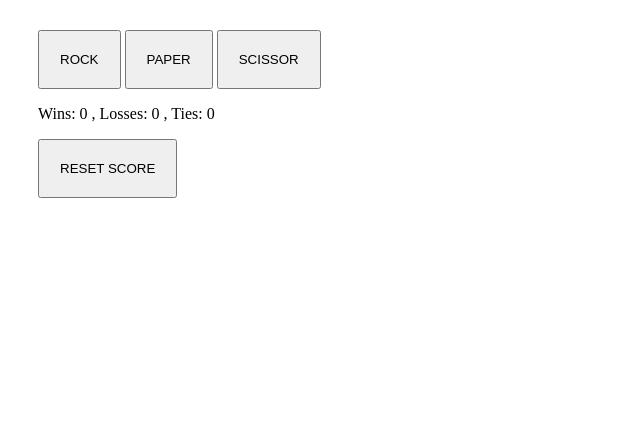
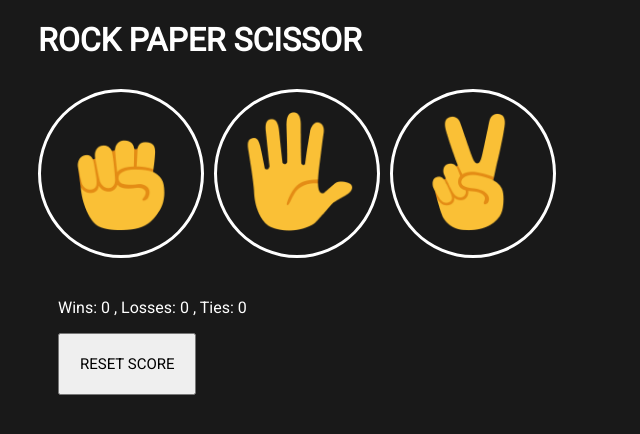
Before and after one commit to amvaib/JAVASCRIPT, a plain HTML site: page rockpapergame/index.html in a window 1280 px wide. Shown: the whole page, without its empty margins (0-640 px from the left). Drawn offline with Linux system fonts and the light colour scheme.

Commit message:
ADDED CSS TO ROCK PAPER SCISSOR GAME

```diff
--- a/rockpapergame/index.html
+++ b/rockpapergame/index.html
@@ -11,28 +11,35 @@
 
 <body>
 
+    <h1>ROCK PAPER SCISSOR</h1>
+
     <div class="buttoncontainer">
         <button class="rock" onclick="
             playGame('ROCK');
             ">
-            ROCK
+            <img src="./images/rock-emoji.png" alt="ROCK">
         </button>
 
         <button class="paper" onclick="
         playGame('PAPER');
         ">
-            PAPER
+            <img src="./images/paper-emoji.png" alt="PAPER">
         </button>
 
         <button class="scissor" onclick="
         playGame('SCISSOR')
         ">
-            SCISSOR
+            <img src="./images/scissor-emoji.png" alt="SCISSOR">
         </button>
 
 
+    </div>
+    <div class="otherelements">
+
         <p class="resultdisplay"></p>
-        <p class="movesdisplay"></p>
+        <p class="movesdisplay">
+
+        </p>
 
         <p class="scoredisplay">
 
@@ -54,7 +61,6 @@
             RESET SCORE
         </button>
     </div>
-
 
     <script>
 
@@ -158,7 +164,7 @@
             document.querySelector(".resultdisplay")
             .innerHTML = result;
 
-            document.querySelector(".movesdisplay").innerHTML = `YOU - ${playerMove} | COMPUTER - ${computerMove}`
+            document.querySelector(".movesdisplay").innerHTML = `YOU <img src="./images/${playerMove}-emoji.png "> <img src="./images/${computerMove}-emoji.png" > COMPUTER`
 
 
 
--- a/rockpapergame/style.css
+++ b/rockpapergame/style.css
@@ -1,17 +1,84 @@
-/* *{
-    margin: 0;
-    padding: 0;
-    box-sizing: border-box;
-} */
+@import url('https://fonts.googleapis.com/css2?family=Roboto&display=swap');
+
+
+
 
 .buttoncontainer{
     margin: 30px;
+    display: flex;
+    gap: 10px;
 
 }
 
 
 .buttoncontainer button{
     padding: 20px;
+}
+
+.otherelements{
+    margin-left: 50px;
+}
+
+body{
+    background-color: #191919;
+}
+
+p {
+    color: white;
+    font-family: roboto;
+
+}
+
+h1{
+    color: white;
+    font-family: roboto;
+    margin-left: 30px;
+}
+
+
+.rock img{
+    height: 120px;
+    cursor: pointer;
+}
+
+.scissor img{
+    height: 120px;
+    cursor: pointer;
+}
+
+.paper img {
+    height: 120px;
+    cursor: pointer;
+}
+
+.rock , .paper , .scissor{
+    background-color: transparent;
+    border-radius: 50%;
+    border: solid white 3px;
+    transition: 0.3s ease-in-out;
+}
+
+.rock:hover , .paper:hover , .scissor:hover{
+    background-color: white;
+    border-color: black;
+
+}
+
+.resetbutton{
+    padding: 20px;
+    font-family: roboto;
+    font-size: 15px;
+    cursor: pointer;
+}
+.resetbutton:hover{
+    background-color: rgb(196, 171, 34);
+    border: solid 2px black;
+
 
 
 }
+
+.resultdisplay{
+    font-size: 40px;
+
+}
```
Also changed, not shown: rockpapergame/images/scissor-emoji.png (renamed from rockpapergame/images/scissors-emoji.png).
